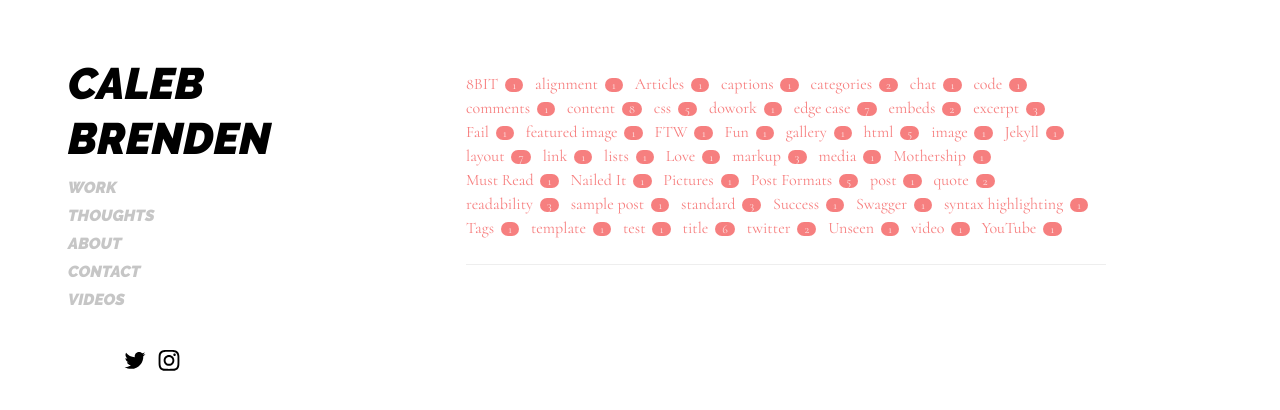
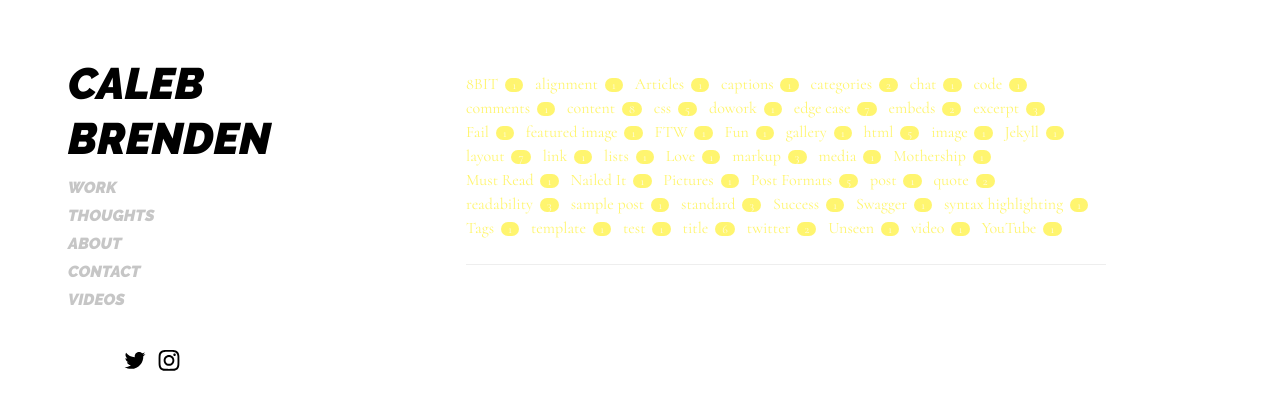
Before and after one commit to calebbrenden/my-site, a Jekyll site: the page built from tags.html, in a window 1280 px wide. Shown: the top 410 px of the page. Built offline with Jekyll 4.4.1, drawn with Linux system fonts in a browser that asks for light colours.

Commit message:
changed links from red to yellow

```diff
--- a/_sass/hydeout/_variables.scss
+++ b/_sass/hydeout/_variables.scss
@@ -7,7 +7,7 @@ $gray-6: #313131 !default;
 
 $red: #F45555 !default;
 $orange: #d28445 !default;
-$yellow: #FFE368 !default;
+$yellow: #FFF23F !default;
 $green: #90a959 !default;
 $cyan: #75b5aa !default;
 $blue: #268bd2 !default;
@@ -27,7 +27,7 @@ $body-color: #000 !default;
 $body-muted: $gray-4 !default;
 $body-bg: #fff !default;
 /* link-color ORIGINALLY $red */
-$link-color: $red !default;
+$link-color: $yellow !default;
 /* heading-color ORIGINALLY $gray-6 */
 $heading-color: #000 !default;
 
```
